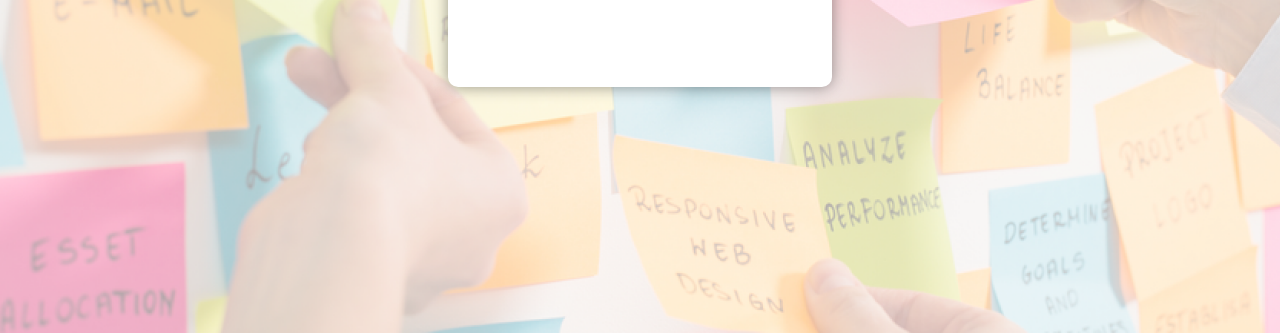
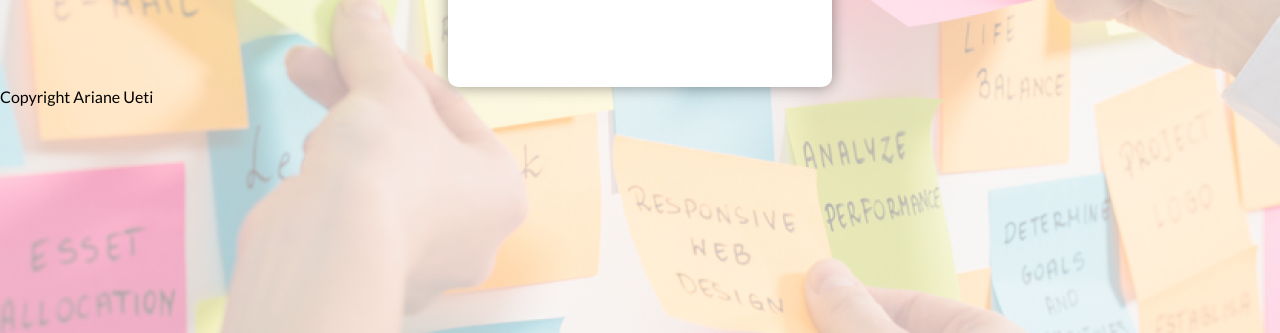
Before and after one commit to uetiari/profile-sample, a plain HTML site: page index.html in a window 1280 px wide. Shown: the part 467-800 px from the top of the page. Drawn offline with Linux system fonts and the light colour scheme.

Commit message:
Adição de Footer

```diff
--- a/index.html
+++ b/index.html
@@ -23,7 +23,9 @@
             </div>
 
          </div>
-
+<footer>
+    Copyright Ariane Ueti
+    </footer>
 </body>
 
 </html>
```
